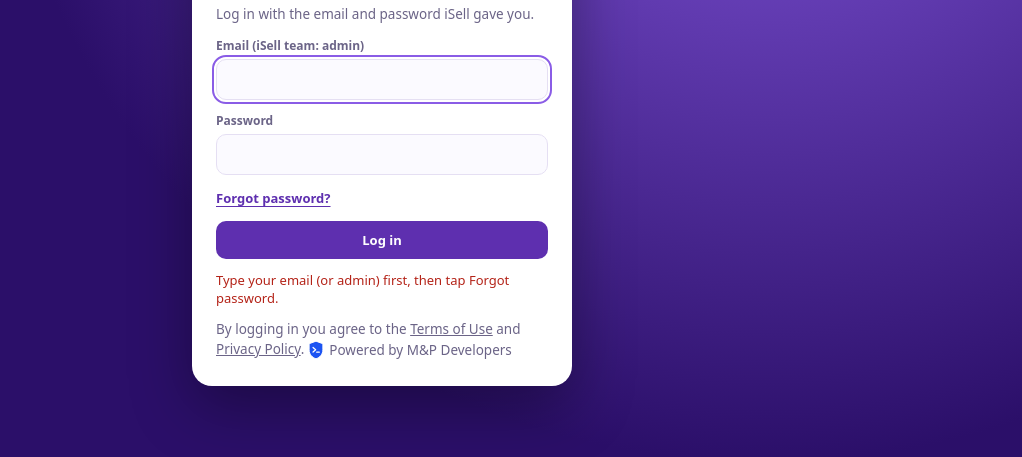
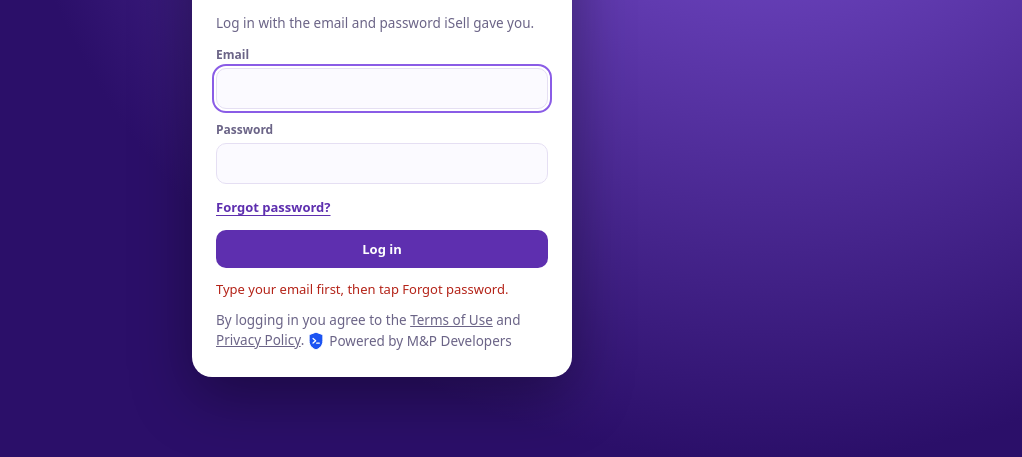
Before and after one commit to hedezfx/hedezfx.github.io, a plain HTML site: page isell/protect/index.html in a window 1280 px wide. Both pictures are taken after a click on the button "Forgot password?". Shown: the part 317-774 px from the top of the page, without its empty margins (258-1280 px from the left). Drawn offline with nearby package versions, Linux system fonts and the light colour scheme.

Commit message:
iSell Protect: remove the "admin" login shortcut; everyone logs in with their email
Co-Authored-By: Claude Opus 5.5 <noreply@anthropic.com>
Claude-Session: https://claude.ai/code/session_01XRcomPc2o9oJ2FE69sMmXM

```diff
--- a/isell/protect/app.js
+++ b/isell/protect/app.js
@@ -16,9 +16,7 @@ const PACKAGE = 'com.isell.protect';
 const ADMIN = PACKAGE + '/com.mpdevelopers.lock.AdminReceiver';
 
 let me = null, devices = [], companies = [], tab = 'phones';
-// The iSell team can type "admin" instead of the admin email. Client companies use their email.
-const ADMIN_EMAIL = 'isellinnovations2@gmail.com';
-const loginEmail = () => { const v = $('aEmail').value.trim().toLowerCase(); return v === 'admin' ? ADMIN_EMAIL : v; };
+const loginEmail = () => $('aEmail').value.trim().toLowerCase();
 
 /* ---------- helpers ---------- */
 const esc = (s) => String(s == null ? '' : s).replace(/[&<>"']/g, (c) => ({ '&': '&amp;', '<': '&lt;', '>': '&gt;', '"': '&quot;', "'": '&#39;' }[c]));
@@ -76,7 +74,7 @@ $('authForm').addEventListener('submit', async (e) => {
 });
 $('authForgot').onclick = async () => {
   const err = $('aErr'), email = loginEmail();
-  if (!email) { err.className = 'aerr'; err.textContent = 'Type your email (or admin) first, then tap Forgot password.'; $('aEmail').focus(); return; }
+  if (!email) { err.className = 'aerr'; err.textContent = 'Type your email first, then tap Forgot password.'; $('aEmail').focus(); return; }
   await once($('authForgot'), async () => {
     const { error } = await sb.auth.resetPasswordForEmail(email, { redirectTo: location.origin + location.pathname });
     err.className = error ? 'aerr' : 'aerr ok';
--- a/isell/protect/index.html
+++ b/isell/protect/index.html
@@ -173,7 +173,7 @@ a.btnlink{display:inline-flex;align-items:center;text-decoration:none;border-rad
     <div class="authtop"><img id="logoA" alt="iSell"><div class="dot" id="dotLogin"></div></div>
     <h2>Gadget Protection</h2>
     <p>Log in with the email and password iSell gave you.</p>
-    <label>Email (iSell team: admin)<input id="aEmail" type="text" inputmode="email" autocapitalize="none" spellcheck="false" autocomplete="username" required></label>
+    <label>Email<input id="aEmail" type="email" autocapitalize="none" spellcheck="false" autocomplete="username" required></label>
     <label>Password<input id="aPass" type="password" autocomplete="current-password" minlength="8" required></label>
     <button class="linkbtn" type="button" id="authForgot">Forgot password?</button>
     <button class="primary" type="submit" id="authBtn">Log in</button>
```
